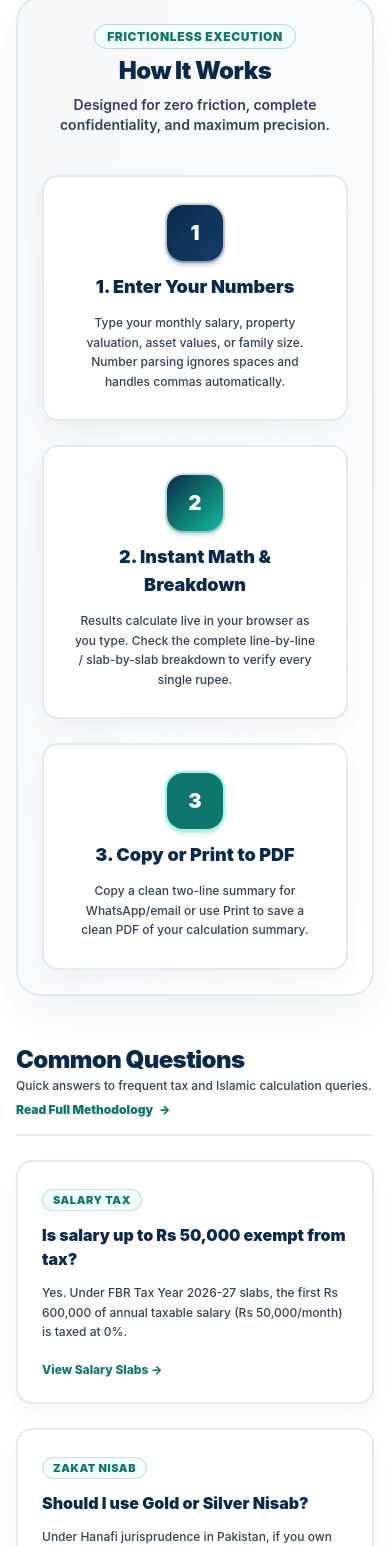
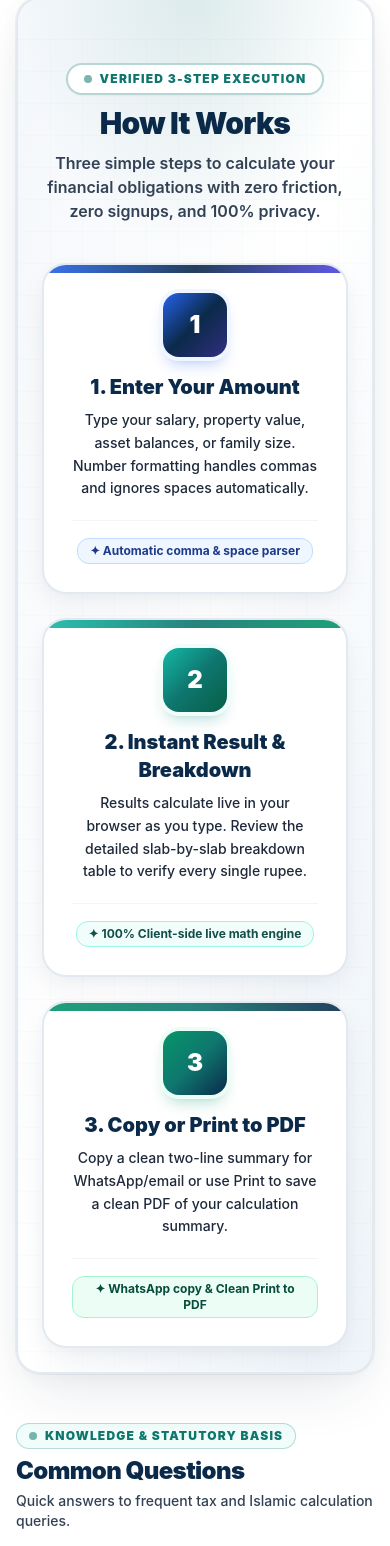
Before and after one commit to ihaider3/Pakistan-Tax-Website, a Next.js app: page / in a window 390 px wide. Shown: the part 3857-5403 px from the top of the page. Built offline with nearby package versions, Linux system fonts and the light colour scheme.

Commit message:
feat: hardcooked visual overhaul for How It Works and Common Questions with layered shadows, top gradients, prominent text, and interactive badges

```diff
--- a/package.json
+++ b/package.json
@@ -2,6 +2,9 @@
   "name": "pakistan-financial-islamic-calculators",
   "version": "1.0.0",
   "private": true,
+  "engines": {
+    "node": ">=20.0.0 <=24.x"
+  },
   "scripts": {
     "dev": "next dev",
     "build": "next build",
--- a/src/app/page.tsx
+++ b/src/app/page.tsx
@@ -325,114 +325,197 @@ export default function HomePage() {
       </section>
 
       {/* =========================================================================
-          HOW IT WORKS (HARDCOOKED 3 STEPS WITH SLEEK NUMERIC BADGES)
+          HOW IT WORKS (HARDCOOKED 3-STEP ENGINE WITH CINEMATIC DEPTH & GLOW)
          ========================================================================= */}
       <section className="max-w-[1200px] mx-auto px-4 sm:px-6">
-        <div className="bg-gradient-to-br from-surface via-slate-50 to-white rounded-3xl p-6 sm:p-12 border-2 border-slate-200/90 shadow-[0_18px_40px_-8px_rgba(11,42,74,0.08)] space-y-10">
-          <div className="text-center max-w-xl mx-auto space-y-2">
-            <span className="text-xs font-black text-accent uppercase tracking-wider bg-accent-soft px-3 py-1 rounded-full border border-accent/25">
-              Frictionless Execution
-            </span>
-            <h2 className="text-2xl sm:text-3xl font-black text-primary tracking-tight">
+        <div className="relative overflow-hidden bg-gradient-to-br from-[#F4F7FB] via-white to-[#EEF4F9] rounded-3xl p-6 sm:p-12 border-2 border-slate-200/95 shadow-[0_25px_60px_-15px_rgba(11,42,74,0.12),0_4px_20px_rgba(0,0,0,0.03)] space-y-10 ring-1 ring-slate-900/5">
+          {/* Ambient Radial Spotlight inside container */}
+          <div className="absolute top-0 left-1/2 -translate-x-1/2 w-full max-w-3xl h-64 bg-[radial-gradient(ellipse_at_top,_rgba(15,118,110,0.12),transparent_70%)] pointer-events-none" />
+          <div className="absolute inset-0 bg-dot-mesh pointer-events-none opacity-40" />
+
+          {/* Header Block */}
+          <div className="relative text-center max-w-2xl mx-auto space-y-2.5">
+            <div className="inline-flex items-center gap-2 text-xs font-black text-accent uppercase tracking-widest bg-white px-4 py-1.5 rounded-full border-2 border-accent/30 shadow-xs">
+              <span className="w-2 h-2 rounded-full bg-accent animate-pulse"></span>
+              Verified 3-Step Execution
+            </div>
+            <h2 className="text-3xl sm:text-4xl font-black text-primary tracking-tight">
               How It Works
             </h2>
-            <p className="text-sm font-semibold text-slate-700">
-              Designed for zero friction, complete confidentiality, and maximum precision.
+            <p className="text-base sm:text-lg font-semibold text-slate-700 max-w-xl mx-auto">
+              Three simple steps to calculate your financial obligations with zero friction, zero signups, and 100% privacy.
             </p>
           </div>
 
-          <div className="grid grid-cols-1 md:grid-cols-3 gap-6 sm:gap-8">
-            <div className="bg-white p-7 rounded-2xl border-2 border-slate-200/90 shadow-[0_10px_25px_-5px_rgba(11,42,74,0.06)] hover:shadow-lg hover:-translate-y-1.5 transition-all duration-300 text-center space-y-3">
-              <div className="w-14 h-14 rounded-2xl bg-gradient-to-br from-primary to-primary-light text-white font-black text-xl flex items-center justify-center mx-auto shadow-md shadow-primary/30 ring-2 ring-primary/20">
+          {/* 3 Hardcooked Cards Grid */}
+          <div className="relative grid grid-cols-1 md:grid-cols-3 gap-6 sm:gap-8">
+            {/* Step 1 */}
+            <div className="group relative bg-white rounded-3xl border-2 border-slate-200/95 hover:border-accent/60 p-7 sm:p-8 shadow-[0_12px_32px_-6px_rgba(11,42,74,0.08),0_4px_16px_rgba(0,0,0,0.02)] hover:shadow-[0_28px_60px_-12px_rgba(11,42,74,0.22),0_0_35px_rgba(15,118,110,0.18)] hover:-translate-y-2.5 transition-all duration-300 ease-out flex flex-col justify-between text-center overflow-hidden">
+              <div className="absolute top-0 left-0 right-0 h-2 bg-gradient-to-r from-blue-600 via-primary to-indigo-600 opacity-90 group-hover:h-2.5 transition-all duration-300" />
+              <div>
+                <div className="w-16 h-16 rounded-2xl bg-gradient-to-br from-blue-600 via-primary to-indigo-900 text-white font-black text-2xl flex items-center justify-center mx-auto shadow-lg shadow-blue-600/30 ring-4 ring-blue-50 group-hover:scale-110 group-hover:rotate-3 transition-all duration-300 mb-4">
                   1
                 </div>
-              <h3 className="font-black text-lg text-primary">1. Enter Your Numbers</h3>
-              <p className="text-xs sm:text-sm text-slate-700 font-medium leading-relaxed">
-                Type your monthly salary, property valuation, asset values, or family size. Number parsing ignores spaces and handles commas automatically.
+                <h3 className="font-black text-xl text-primary group-hover:text-accent transition-colors mb-2">
+                  1. Enter Your Amount
+                </h3>
+                <p className="text-sm text-slate-800 font-medium leading-relaxed">
+                  Type your salary, property value, asset balances, or family size. Number formatting handles commas and ignores spaces automatically.
                 </p>
               </div>
+              <div className="mt-5 pt-4 border-t border-slate-100">
+                <span className="inline-flex items-center gap-1.5 text-xs font-bold text-blue-900 bg-blue-50 px-3 py-1 rounded-xl border border-blue-200">
+                  ✦ Automatic comma &amp; space parser
+                </span>
+              </div>
+            </div>
 
-            <div className="bg-white p-7 rounded-2xl border-2 border-slate-200/90 shadow-[0_10px_25px_-5px_rgba(11,42,74,0.06)] hover:shadow-lg hover:-translate-y-1.5 transition-all duration-300 text-center space-y-3">
-              <div className="w-14 h-14 rounded-2xl bg-gradient-to-br from-primary via-accent to-accent-light text-white font-black text-xl flex items-center justify-center mx-auto shadow-md shadow-accent/30 ring-2 ring-accent/20">
+            {/* Step 2 */}
+            <div className="group relative bg-white rounded-3xl border-2 border-slate-200/95 hover:border-accent/60 p-7 sm:p-8 shadow-[0_12px_32px_-6px_rgba(11,42,74,0.08),0_4px_16px_rgba(0,0,0,0.02)] hover:shadow-[0_28px_60px_-12px_rgba(11,42,74,0.22),0_0_35px_rgba(15,118,110,0.18)] hover:-translate-y-2.5 transition-all duration-300 ease-out flex flex-col justify-between text-center overflow-hidden">
+              <div className="absolute top-0 left-0 right-0 h-2 bg-gradient-to-r from-teal-500 via-accent to-emerald-600 opacity-90 group-hover:h-2.5 transition-all duration-300" />
+              <div>
+                <div className="w-16 h-16 rounded-2xl bg-gradient-to-br from-teal-500 via-accent to-emerald-800 text-white font-black text-2xl flex items-center justify-center mx-auto shadow-lg shadow-teal-600/30 ring-4 ring-teal-50 group-hover:scale-110 group-hover:-rotate-3 transition-all duration-300 mb-4">
                   2
                 </div>
-              <h3 className="font-black text-lg text-primary">2. Instant Math &amp; Breakdown</h3>
-              <p className="text-xs sm:text-sm text-slate-700 font-medium leading-relaxed">
-                Results calculate live in your browser as you type. Check the complete line-by-line / slab-by-slab breakdown to verify every single rupee.
+                <h3 className="font-black text-xl text-primary group-hover:text-accent transition-colors mb-2">
+                  2. Instant Result &amp; Breakdown
+                </h3>
+                <p className="text-sm text-slate-800 font-medium leading-relaxed">
+                  Results calculate live in your browser as you type. Review the detailed slab-by-slab breakdown table to verify every single rupee.
                 </p>
               </div>
+              <div className="mt-5 pt-4 border-t border-slate-100">
+                <span className="inline-flex items-center gap-1.5 text-xs font-bold text-teal-900 bg-teal-50 px-3 py-1 rounded-xl border border-teal-200">
+                  ✦ 100% Client-side live math engine
+                </span>
+              </div>
+            </div>
 
-            <div className="bg-white p-7 rounded-2xl border-2 border-slate-200/90 shadow-[0_10px_25px_-5px_rgba(11,42,74,0.06)] hover:shadow-lg hover:-translate-y-1.5 transition-all duration-300 text-center space-y-3">
-              <div className="w-14 h-14 rounded-2xl bg-gradient-to-br from-accent to-teal-700 text-white font-black text-xl flex items-center justify-center mx-auto shadow-md shadow-accent/30 ring-2 ring-teal-200">
+            {/* Step 3 */}
+            <div className="group relative bg-white rounded-3xl border-2 border-slate-200/95 hover:border-accent/60 p-7 sm:p-8 shadow-[0_12px_32px_-6px_rgba(11,42,74,0.08),0_4px_16px_rgba(0,0,0,0.02)] hover:shadow-[0_28px_60px_-12px_rgba(11,42,74,0.22),0_0_35px_rgba(15,118,110,0.18)] hover:-translate-y-2.5 transition-all duration-300 ease-out flex flex-col justify-between text-center overflow-hidden">
+              <div className="absolute top-0 left-0 right-0 h-2 bg-gradient-to-r from-emerald-600 via-teal-700 to-primary opacity-90 group-hover:h-2.5 transition-all duration-300" />
+              <div>
+                <div className="w-16 h-16 rounded-2xl bg-gradient-to-br from-emerald-600 via-teal-700 to-primary text-white font-black text-2xl flex items-center justify-center mx-auto shadow-lg shadow-emerald-600/30 ring-4 ring-emerald-50 group-hover:scale-110 group-hover:rotate-3 transition-all duration-300 mb-4">
                   3
                 </div>
-              <h3 className="font-black text-lg text-primary">3. Copy or Print to PDF</h3>
-              <p className="text-xs sm:text-sm text-slate-700 font-medium leading-relaxed">
+                <h3 className="font-black text-xl text-primary group-hover:text-accent transition-colors mb-2">
+                  3. Copy or Print to PDF
+                </h3>
+                <p className="text-sm text-slate-800 font-medium leading-relaxed">
                   Copy a clean two-line summary for WhatsApp/email or use Print to save a clean PDF of your calculation summary.
                 </p>
+              </div>
+              <div className="mt-5 pt-4 border-t border-slate-100">
+                <span className="inline-flex items-center gap-1.5 text-xs font-bold text-emerald-900 bg-emerald-50 px-3 py-1 rounded-xl border border-emerald-200">
+                  ✦ WhatsApp copy &amp; Clean Print to PDF
+                </span>
+              </div>
             </div>
           </div>
         </div>
       </section>
 
       {/* =========================================================================
-          FAQ TEASER SECTION (HARDCOOKED CARDS)
+          FAQ TEASER SECTION (HARDCOOKED CARDS WITH TOP ACCENTS & SHADOWS)
          ========================================================================= */}
-      <section className="max-w-[1200px] mx-auto px-4 sm:px-6 space-y-6">
-        <div className="flex flex-col sm:flex-row sm:items-center justify-between gap-2 border-b-2 border-slate-200/90 pb-4">
+      <section className="max-w-[1200px] mx-auto px-4 sm:px-6 space-y-8">
+        <div className="flex flex-col sm:flex-row sm:items-end justify-between gap-4 border-b-2 border-slate-200/90 pb-5">
           <div>
-            <h2 className="text-2xl sm:text-3xl font-black text-primary tracking-tight">Common Questions</h2>
-            <p className="text-xs sm:text-sm text-slate-700 font-medium mt-0.5">
+            <div className="inline-flex items-center gap-2 text-xs font-black text-accent uppercase tracking-widest bg-accent-soft px-3 py-1 rounded-full border border-accent/25 mb-1.5 shadow-2xs">
+              <span className="w-2 h-2 rounded-full bg-accent animate-pulse"></span>
+              Knowledge &amp; Statutory Basis
+            </div>
+            <h2 className="text-2xl sm:text-4xl font-black text-primary tracking-tight">
+              Common Questions
+            </h2>
+            <p className="text-sm sm:text-base text-slate-700 font-medium mt-1">
               Quick answers to frequent tax and Islamic calculation queries.
             </p>
           </div>
+
           <Link
             href="/methodology"
-            className="text-xs sm:text-sm font-black text-accent hover:text-accent-dark flex items-center gap-1.5 group"
+            className="px-4 py-2.5 rounded-xl bg-surface hover:bg-slate-200 border-2 border-slate-200/90 text-xs font-black text-primary flex items-center gap-2 group self-start sm:self-auto shadow-xs hover:shadow-md transition-all duration-200"
           >
             <span>Read Full Methodology</span>
+            <span className="group-hover:translate-x-1 transition-transform text-accent font-black">→</span>
+          </Link>
+        </div>
+
+        <div className="grid grid-cols-1 md:grid-cols-3 gap-6 sm:gap-8">
+          {/* FAQ Card 1 */}
+          <div className="group relative bg-white rounded-3xl border-2 border-slate-200/95 hover:border-accent/60 p-7 sm:p-8 space-y-4 shadow-[0_12px_32px_-6px_rgba(11,42,74,0.08),0_4px_16px_rgba(0,0,0,0.02)] hover:shadow-[0_28px_60px_-12px_rgba(11,42,74,0.22),0_0_35px_rgba(15,118,110,0.18)] hover:-translate-y-2 transition-all duration-300 flex flex-col justify-between overflow-hidden">
+            <div className="absolute top-0 left-0 right-0 h-1.5 bg-gradient-to-r from-blue-600 to-primary group-hover:h-2 transition-all duration-300" />
+            <div>
+              <span className="text-[11px] font-black text-blue-950 uppercase tracking-wider bg-blue-50 px-3 py-1 rounded-full border border-blue-200 inline-block shadow-2xs">
+                Salary Tax • FBR Rules
+              </span>
+              <h3 className="font-black text-lg sm:text-xl text-primary group-hover:text-accent transition-colors mt-3 mb-2 leading-snug">
+                Is salary up to Rs 50,000 exempt from tax?
+              </h3>
+              <p className="text-sm text-slate-800 font-medium leading-relaxed">
+                Yes. Under FBR Tax Year 2026-27 slabs, the first <strong className="text-primary font-black">Rs 600,000</strong> of annual taxable salary (<strong className="text-primary font-black">Rs 50,000/month</strong>) is taxed at exactly 0%.
+              </p>
+            </div>
+            <div className="pt-4 border-t border-slate-100">
+              <Link
+                href="/salary-tax-calculator"
+                className="w-full py-2.5 px-3 rounded-xl bg-slate-50 group-hover:bg-primary text-primary group-hover:text-white font-extrabold text-xs transition-all duration-200 flex items-center justify-between shadow-xs group-hover:shadow-md"
+              >
+                <span>View Salary Slabs</span>
                 <span className="group-hover:translate-x-1 transition-transform">→</span>
               </Link>
             </div>
+          </div>
 
-        <div className="grid grid-cols-1 md:grid-cols-3 gap-6">
-          <div className="p-6 bg-white rounded-2xl border-2 border-slate-200/90 space-y-3 shadow-[0_10px_25px_-5px_rgba(11,42,74,0.06)] hover:shadow-lg hover:-translate-y-1 transition-all duration-200">
-            <span className="text-[11px] font-black text-accent uppercase tracking-wider bg-accent-soft px-2.5 py-0.5 rounded-full border border-accent/20 inline-block">
-              Salary Tax
+          {/* FAQ Card 2 */}
+          <div className="group relative bg-white rounded-3xl border-2 border-slate-200/95 hover:border-accent/60 p-7 sm:p-8 space-y-4 shadow-[0_12px_32px_-6px_rgba(11,42,74,0.08),0_4px_16px_rgba(0,0,0,0.02)] hover:shadow-[0_28px_60px_-12px_rgba(11,42,74,0.22),0_0_35px_rgba(15,118,110,0.18)] hover:-translate-y-2 transition-all duration-300 flex flex-col justify-between overflow-hidden">
+            <div className="absolute top-0 left-0 right-0 h-1.5 bg-gradient-to-r from-teal-500 to-emerald-600 group-hover:h-2 transition-all duration-300" />
+            <div>
+              <span className="text-[11px] font-black text-teal-950 uppercase tracking-wider bg-teal-50 px-3 py-1 rounded-full border border-teal-200 inline-block shadow-2xs">
+                Zakat Nisab • Hanafi Law
               </span>
-            <h3 className="font-black text-base text-primary">Is salary up to Rs 50,000 exempt from tax?</h3>
-            <p className="text-xs sm:text-sm text-slate-700 font-medium leading-relaxed">
-              Yes. Under FBR Tax Year 2026-27 slabs, the first Rs 600,000 of annual taxable salary (Rs 50,000/month) is taxed at 0%.
+              <h3 className="font-black text-lg sm:text-xl text-primary group-hover:text-accent transition-colors mt-3 mb-2 leading-snug">
+                Should I use Gold or Silver Nisab?
+              </h3>
+              <p className="text-sm text-slate-800 font-medium leading-relaxed">
+                Under Hanafi jurisprudence in Pakistan, if you own mixed assets (cash + gold/silver), the <strong className="text-primary font-black">Silver Nisab (52.5 tola)</strong> is applied as a precaution to assist the needy.
               </p>
-            <Link href="/salary-tax-calculator" className="text-xs text-accent font-extrabold block pt-2 hover:underline">
-              View Salary Slabs →
+            </div>
+            <div className="pt-4 border-t border-slate-100">
+              <Link
+                href="/zakat-calculator"
+                className="w-full py-2.5 px-3 rounded-xl bg-slate-50 group-hover:bg-primary text-primary group-hover:text-white font-extrabold text-xs transition-all duration-200 flex items-center justify-between shadow-xs group-hover:shadow-md"
+              >
+                <span>Calculate Zakat</span>
+                <span className="group-hover:translate-x-1 transition-transform">→</span>
               </Link>
             </div>
+          </div>
 
-          <div className="p-6 bg-white rounded-2xl border-2 border-slate-200/90 space-y-3 shadow-[0_10px_25px_-5px_rgba(11,42,74,0.06)] hover:shadow-lg hover:-translate-y-1 transition-all duration-200">
-            <span className="text-[11px] font-black text-accent uppercase tracking-wider bg-accent-soft px-2.5 py-0.5 rounded-full border border-accent/20 inline-block">
-              Zakat Nisab
+          {/* FAQ Card 3 */}
+          <div className="group relative bg-white rounded-3xl border-2 border-slate-200/95 hover:border-accent/60 p-7 sm:p-8 space-y-4 shadow-[0_12px_32px_-6px_rgba(11,42,74,0.08),0_4px_16px_rgba(0,0,0,0.02)] hover:shadow-[0_28px_60px_-12px_rgba(11,42,74,0.22),0_0_35px_rgba(15,118,110,0.18)] hover:-translate-y-2 transition-all duration-300 flex flex-col justify-between overflow-hidden">
+            <div className="absolute top-0 left-0 right-0 h-1.5 bg-gradient-to-r from-indigo-600 to-blue-700 group-hover:h-2 transition-all duration-300" />
+            <div>
+              <span className="text-[11px] font-black text-indigo-950 uppercase tracking-wider bg-indigo-50 px-3 py-1 rounded-full border border-indigo-200 inline-block shadow-2xs">
+                Property Tax • Section 236C/K
               </span>
-            <h3 className="font-black text-base text-primary">Should I use Gold or Silver Nisab?</h3>
-            <p className="text-xs sm:text-sm text-slate-700 font-medium leading-relaxed">
-              Under Hanafi jurisprudence in Pakistan, if you own mixed assets (cash + gold/silver), the Silver Nisab (52.5 tola) is applied as a precaution to assist the poor.
+              <h3 className="font-black text-lg sm:text-xl text-primary group-hover:text-accent transition-colors mt-3 mb-2 leading-snug">
+                How much does a Filer save on property?
+              </h3>
+              <p className="text-sm text-slate-800 font-medium leading-relaxed">
+                On a 1 Crore property, an active Filer pays <strong className="text-primary font-black">1.25% (Rs 125,000)</strong> while a Non-Filer pays <strong className="text-red-700 font-black">10.5% (Rs 1,050,000)</strong>, saving <strong className="text-emerald-700 font-black">Rs 925,000</strong>.
               </p>
-            <Link href="/zakat-calculator" className="text-xs text-accent font-extrabold block pt-2 hover:underline">
-              Calculate Zakat →
+            </div>
+            <div className="pt-4 border-t border-slate-100">
+              <Link
+                href="/property-tax-calculator"
+                className="w-full py-2.5 px-3 rounded-xl bg-slate-50 group-hover:bg-primary text-primary group-hover:text-white font-extrabold text-xs transition-all duration-200 flex items-center justify-between shadow-xs group-hover:shadow-md"
+              >
+                <span>Compare 236C &amp; 236K</span>
+                <span className="group-hover:translate-x-1 transition-transform">→</span>
               </Link>
             </div>
-
-          <div className="p-6 bg-white rounded-2xl border-2 border-slate-200/90 space-y-3 shadow-[0_10px_25px_-5px_rgba(11,42,74,0.06)] hover:shadow-lg hover:-translate-y-1 transition-all duration-200">
-            <span className="text-[11px] font-black text-accent uppercase tracking-wider bg-accent-soft px-2.5 py-0.5 rounded-full border border-accent/20 inline-block">
-              Property Tax
-            </span>
-            <h3 className="font-black text-base text-primary">How much does a Filer save on property?</h3>
-            <p className="text-xs sm:text-sm text-slate-700 font-medium leading-relaxed">
-              On purchasing a 1 Crore property, an active Filer pays 1.25% (Rs 125,000) whereas a Non-Filer pays 10.5% (Rs 1,050,000), saving Rs 925,000.
-            </p>
-            <Link href="/property-tax-calculator" className="text-xs text-accent font-extrabold block pt-2 hover:underline">
-              Compare 236C &amp; 236K →
-            </Link>
           </div>
         </div>
       </section>
```
Also changed, not shown: 2 other files (tests, documents, lock files or other folders). Lines whose indentation alone changed are shown as unchanged.
